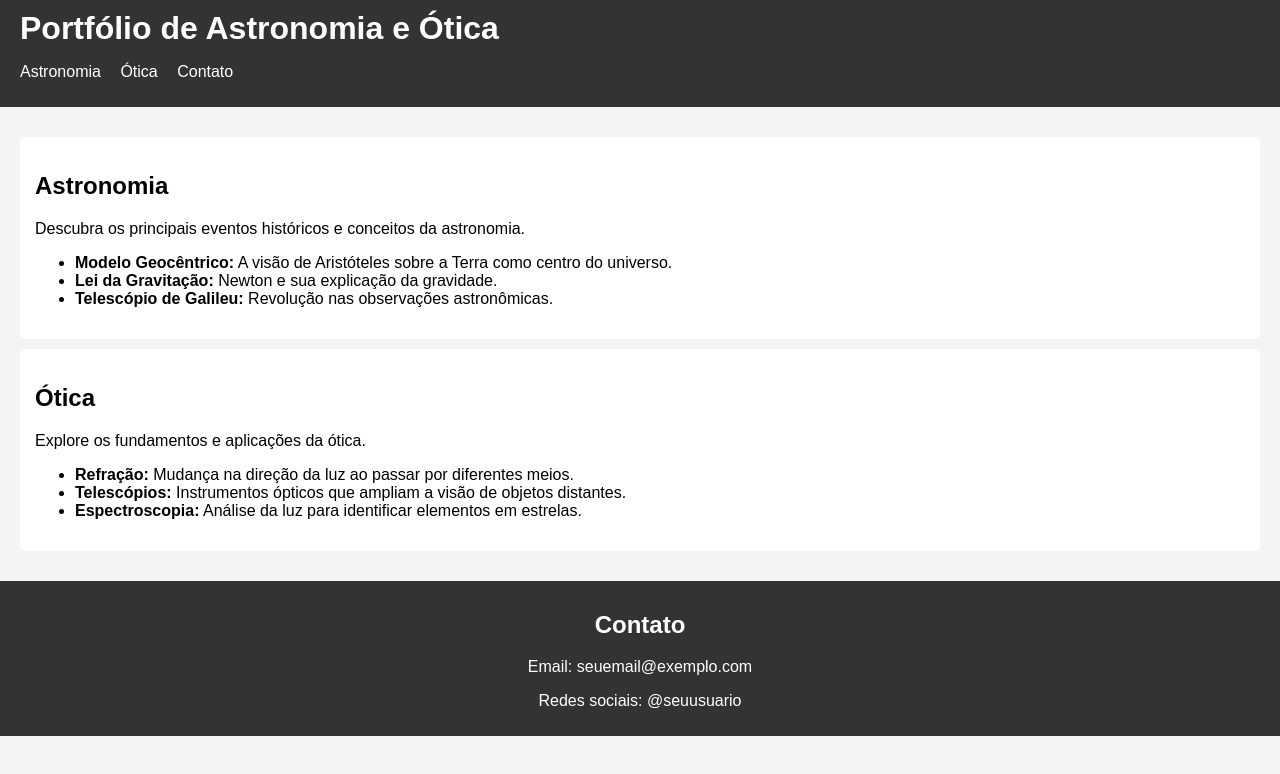
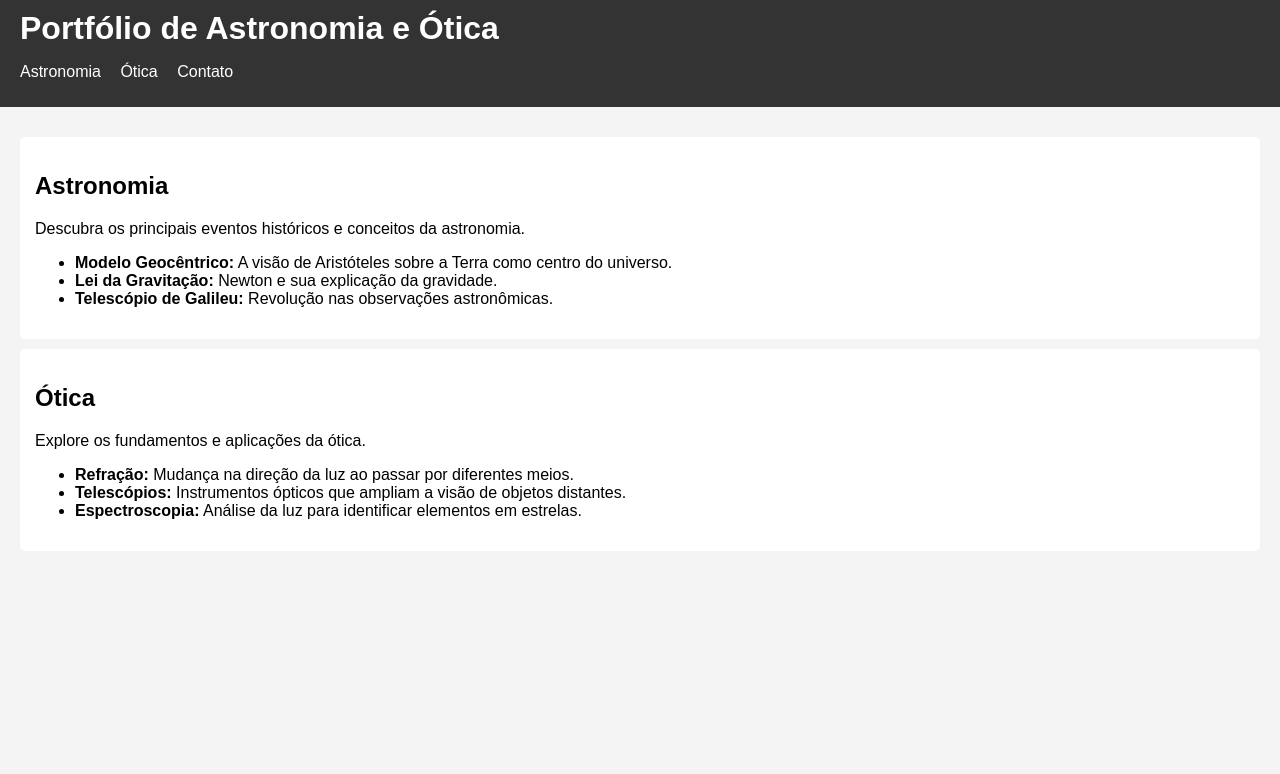
Before and after one commit to cleitonrasta69/cabecadegelo69, a plain HTML site: page index.html in a window 1280 px wide. Drawn offline with Linux system fonts and the light colour scheme.

Commit message:
Update index.html

```diff
--- a/index.html
+++ b/index.html
@@ -37,10 +37,5 @@
             </ul>
         </section>
     </main>
-    <footer id="contato">
-        <h2>Contato</h2>
-        <p>Email: seuemail@exemplo.com</p>
-        <p>Redes sociais: @seuusuario</p>
-    </footer>
 </body>
 </html>
```
